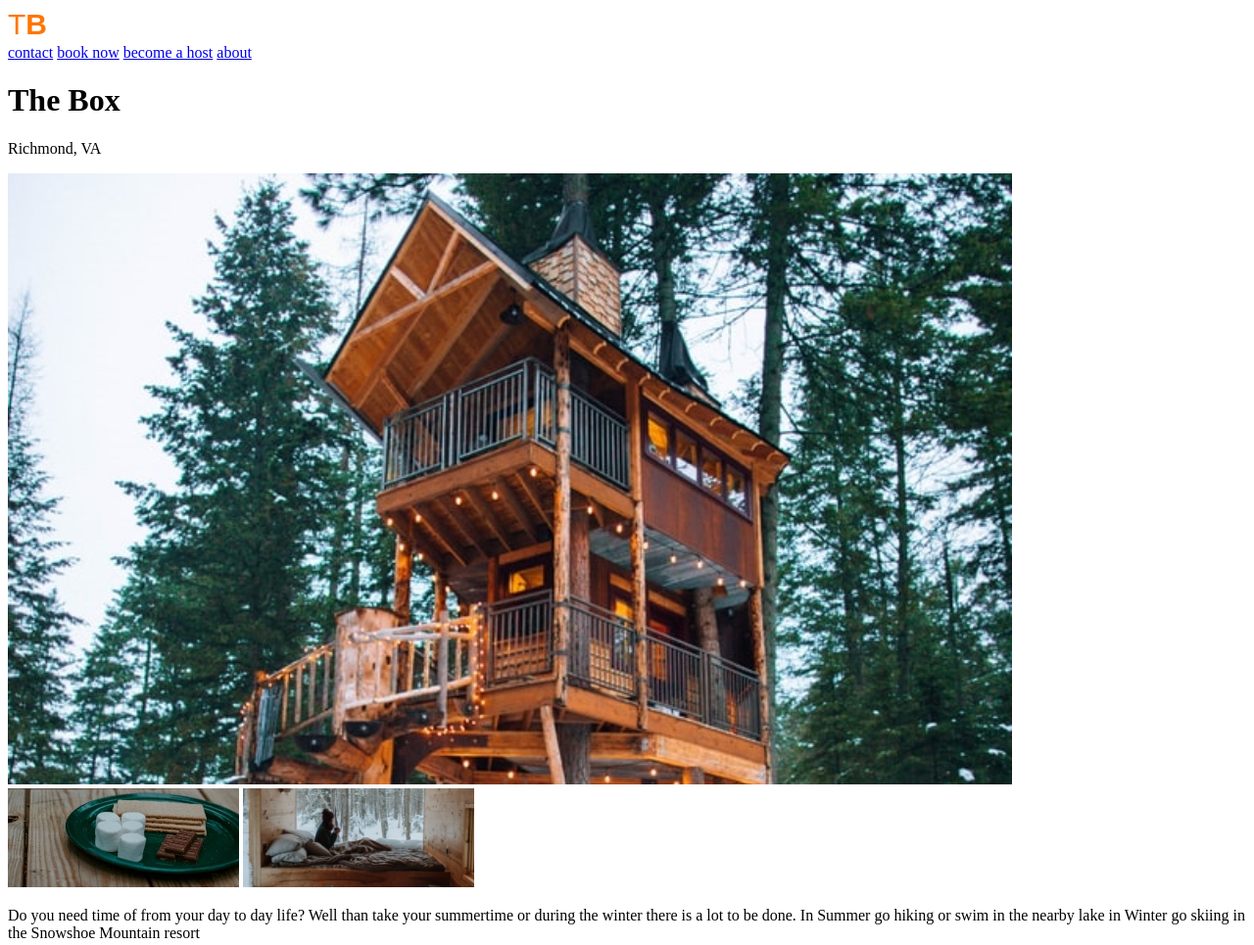
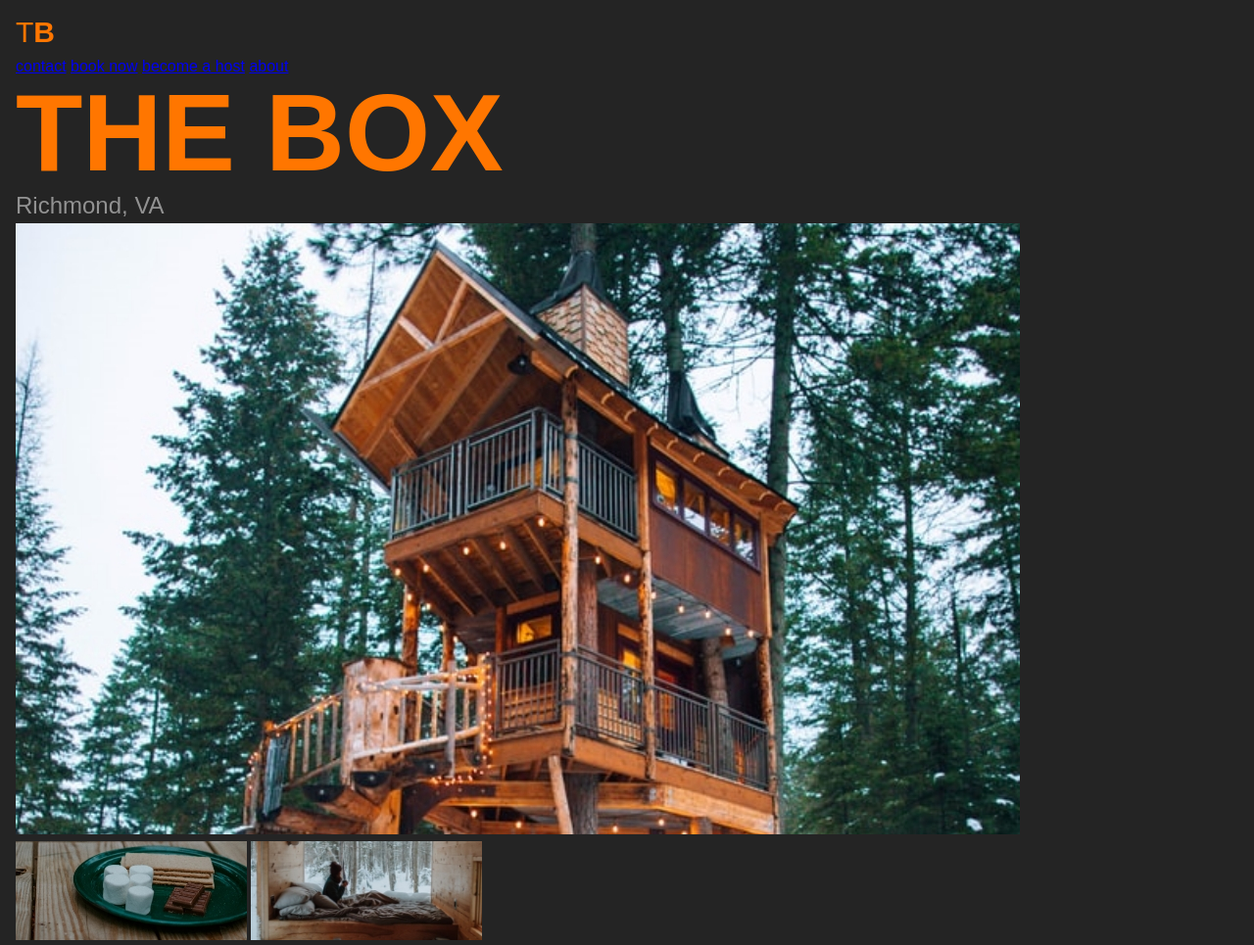
Before and after one commit to Annie-Huang/the-box, a website: page index.html in a window 1280 px wide. Shown: the top 965 px of the page at 98% size. Drawn offline with Linux system fonts and the light colour scheme.

Commit message:
Styled body, .title, .location

```diff
--- a/css/style.css
+++ b/css/style.css
@@ -12,6 +12,28 @@
   --clr-accent: #ff7600;
 }
 
+body {
+  margin: 1em;
+  background-color: var(--clr-bg-dark);
+  color: var(--clr-text);
+  line-height: 1.5;
+  font-family: sans-serif;
+}
+
 img {
   max-width: 100%;
 }
+
+.title {
+  color: var(--clr-accent);
+  text-transform: uppercase;
+  margin: 0;
+  line-height: 1;
+  font-size: clamp(3rem, 10vw, 7rem);
+}
+
+.location {
+  color: var(--clr-icons);
+  margin: 0;
+  font-size: 1.5rem;
+}
```
